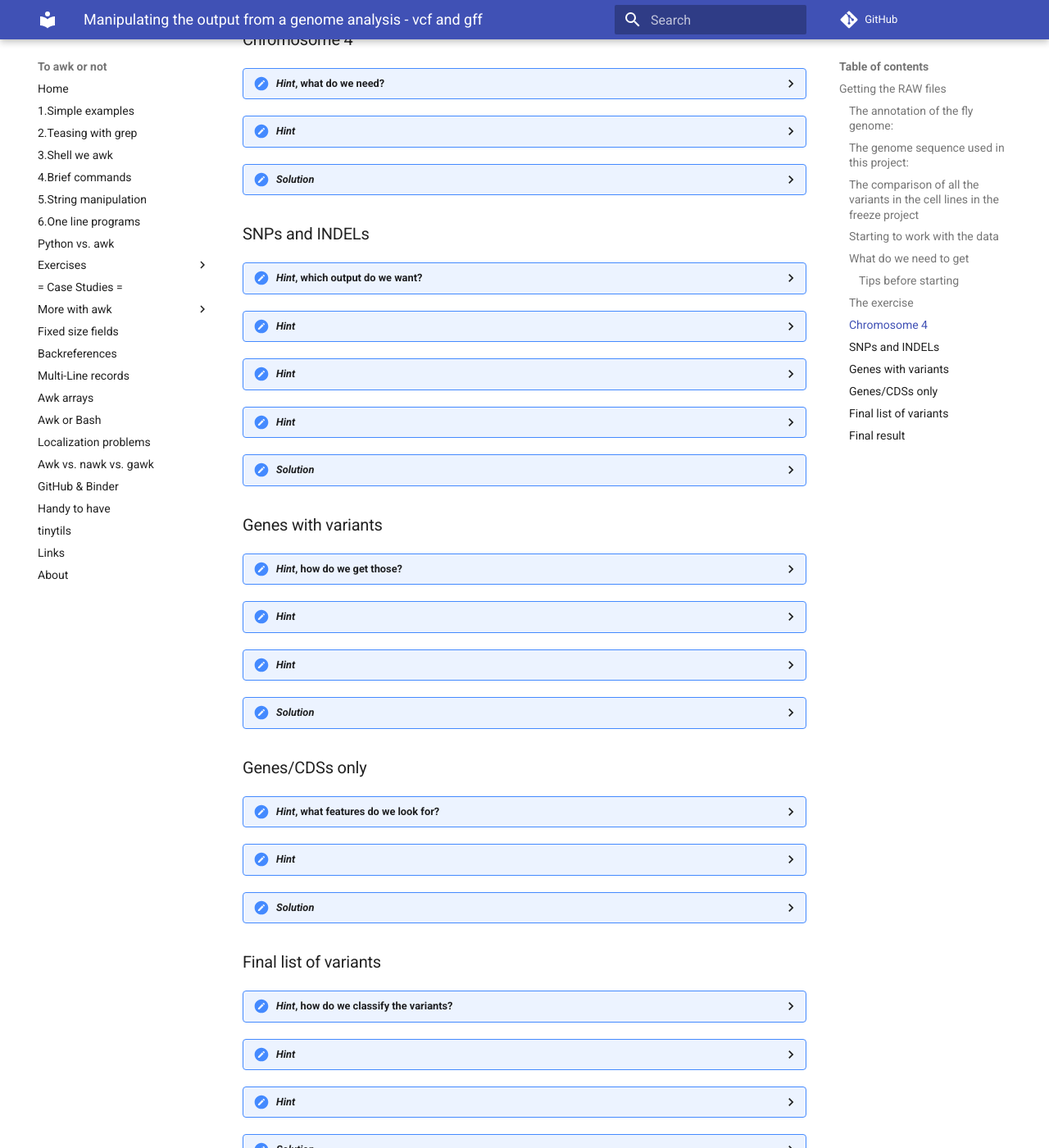
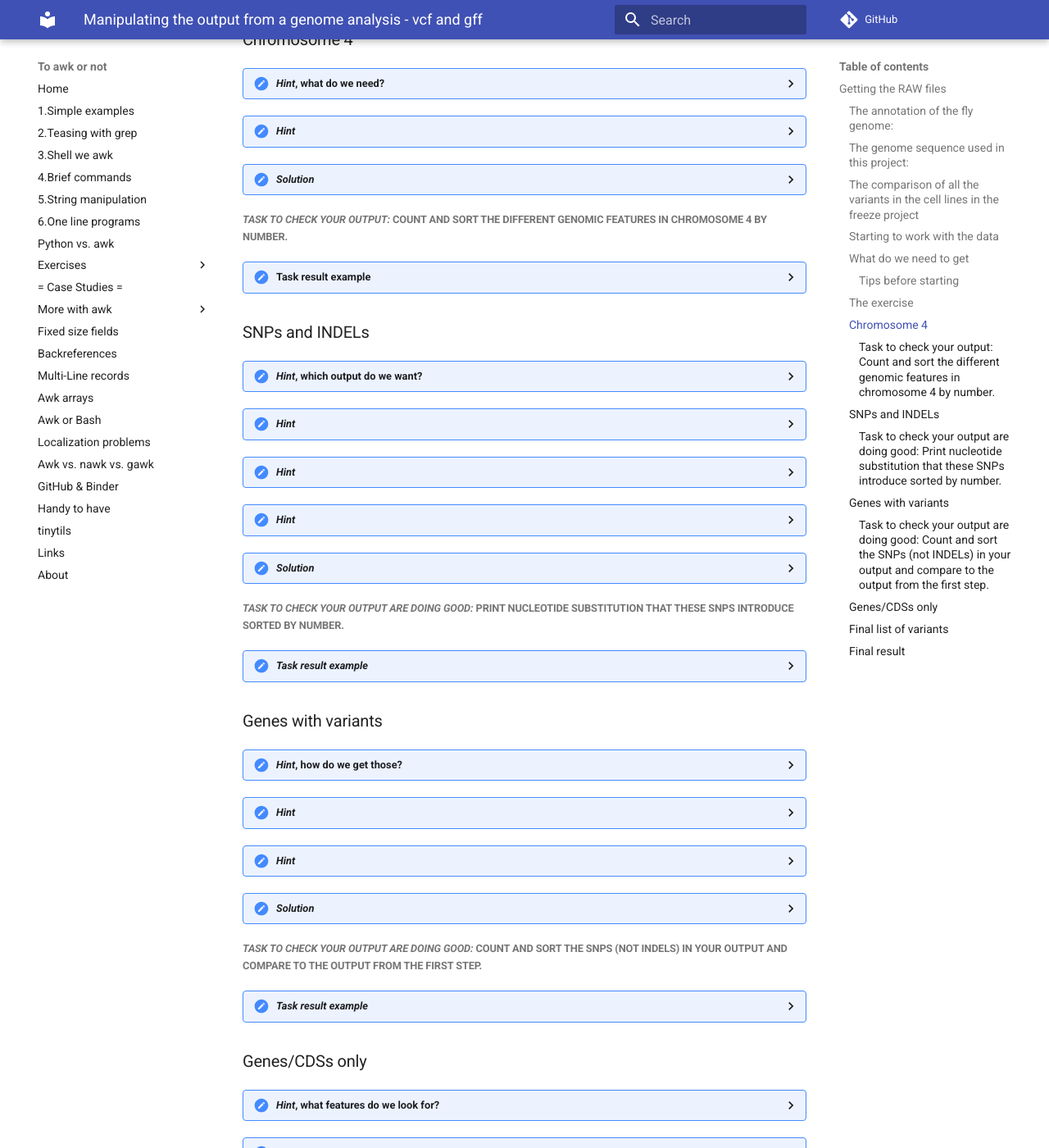
Before and after one commit to pmitev/to-awk-or-not, an MkDocs documentation site: the page built from docs/Case_studies/manipulating_vcf.md, in a window 1280 px wide and 1400 px high, scrolled down 1635 px. Shown: the whole window at 82% size. Built offline with MkDocs 1.6.1 and Material for MkDocs 9.7.7, drawn with Linux system fonts in a browser that asks for light colours; comment, search, counter and statistics services are not loaded.

Commit message:
Update manipulating_vcf.md

```diff
--- a/docs/Case_studies/manipulating_vcf.md
+++ b/docs/Case_studies/manipulating_vcf.md
@@ -37,6 +37,7 @@ Identify the steps you need to do and what each step does. Open the hints if you
 
 
 ### Chromosome 4
+
 <details><summary><i>Hint</i>, what do we need?</summary>
 <p>
 
@@ -62,9 +63,28 @@ Identify the steps you need to do and what each step does. Open the hints if you
 </p>
 </details>
 
+##### *Task to check your output:* Count and sort the different genomic features in chromosome 4 by number.
+<details><summary><b>Task result example</b></summary>
+<pre>
+   1 chromosome
+   1 snoRNA
+   2 pre_miRNA
+   7 pseudogene
+  11 pseudogenic_transcript
+  26 ncRNA_gene
+  31 ncRNA
+  79 gene
+ 295 mRNA
+ 338 three_prime_UTR
+ 571 five_prime_UTR
+2740 CDS
+3155 exon
+</pre>
+</details>
 
 
 ### SNPs and INDELs
+
 <details><summary><i>Hint</i>, which output do we want?</summary>
 <p>
 
@@ -102,8 +122,27 @@ Identify the steps you need to do and what each step does. Open the hints if you
 </p>
 </details>
 
+##### *Task to check your output are doing good:* Print nucleotide substitution that these SNPs introduce sorted by number.
+<details><summary><i>Task result example</i></summary>
+<pre>
+1182 C->T
+1133 G->A
+ 932 A->G
+ 929 A->T
+ 892 T->A
+ 880 T->C
+ 639 G->T
+ 621 C->A
+ 436 A->C
+ 396 T->G
+ 372 G->C
+ 357 C->G
+</pre>
+</details>
+
 
 ### Genes with variants
+
 <details><summary><i>Hint</i>, how do we get those?</summary>
 <p>
 
@@ -131,6 +170,25 @@ Identify the steps you need to do and what each step does. Open the hints if you
 `awk 'FNR==NR{a[$1,$2]="T"; next}{ hits=0; for(N=$4; N<=$5; N++) { if (a[$1,N] == "T") {hits+=1}} if (hits>0) {print hits "\t" $0 > "haveSNPINDEL_Drosophila_chr4.gff"} else {print $0 > "noSNPINDEL_Drosophila_chr4.gff"}}' indels_Drosophila_chr4 Drosophila_melanogaster.chr4.gff3`
 
 </p>
+</details>
+
+##### *Task to check your output are doing good:* Count and sort the SNPs (not INDELs) in your output and compare to the output from the first step.
+<details><summary><i>Task result example</i></summary>
+<pre>
+   1 chromosome
+   1 pre_miRNA
+   1 snoRNA
+   6 pseudogene
+   9 pseudogenic_transcript
+  22 ncRNA_gene
+  28 ncRNA
+  79 gene
+ 264 three_prime_UTR
+ 290 five_prime_UTR
+ 295 mRNA
+1798 CDS
+2181 exon
+</pre>
 </details>
 
 
```
